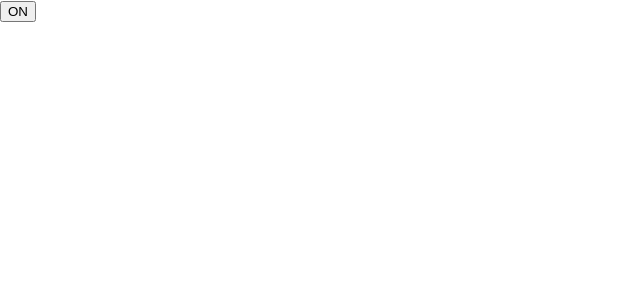
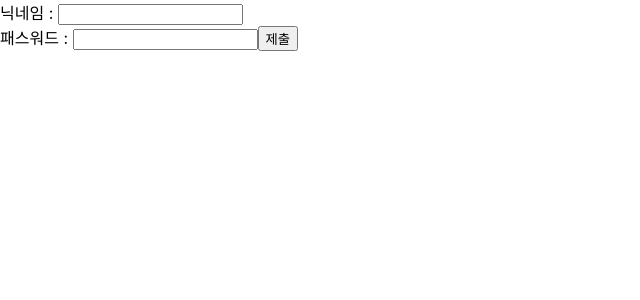
Before and after one commit to Cho-SeongJu/React-Study, a React (Create React App) app in the folder React 이해하기/project/project/: page / in a window 1280 px wide. Shown: the top 300 px of the page, without its empty margins (0-640 px from the left). Built offline with nearby package versions, Linux system fonts and the light colour scheme.

Commit message:
다중 컴포넌트 제어하기

```diff
--- /dev/null
+++ b/React 이해하기/project/project/src/SimpleForm.js
@@ -0,0 +1,30 @@
+import React, { useState } from "react";
+
+export default function SimpleForm() {
+  //   const [nickname, setNickName] = useState("");
+  //   const [password, setPassword] = useState("");
+  const [userInputs, setUserInputs] = useState({
+    nickname: "",
+    password: "",
+  });
+
+  const handleChange = (e) => {
+    setUserInputs({ ...userInputs, [e.target.name]: e.target.value });
+  };
+  const handleSubmit = (e) => {
+    e.preventDefault();
+    // 서버 요청
+    alert(`nickname: ${userInputs.nickname}, password: ${userInputs.password}`);
+  };
+
+  return (
+    <form onSubmit={handleSubmit}>
+      <label>닉네임 : </label>
+      <input type="text" name="nickname" onChange={handleChange} value={userInputs.nickname} />
+      <br />
+      <label>패스워드 : </label>
+      <input type="text" name="password" onChange={handleChange} value={userInputs.password} />
+      <input type="submit" value="제출" />
+    </form>
+  );
+}
--- a/React 이해하기/project/project/src/index.js
+++ b/React 이해하기/project/project/src/index.js
@@ -3,13 +3,14 @@
 import "./index.css";
 // import App from './App';
 // import Banner from "./banner/Banner";
-import Toggle from "./toggle";
+// import Toggle from "./toggle";
 import reportWebVitals from "./reportWebVitals";
+import SimpleForm from "./SimpleForm";
 
 const root = ReactDOM.createRoot(document.getElementById("root"));
 root.render(
   <React.StrictMode>
-    <Toggle />
+    <SimpleForm />
   </React.StrictMode>
 );
 
```
Also changed, not shown: 1 other file (tests, documents, lock files or other folders).
